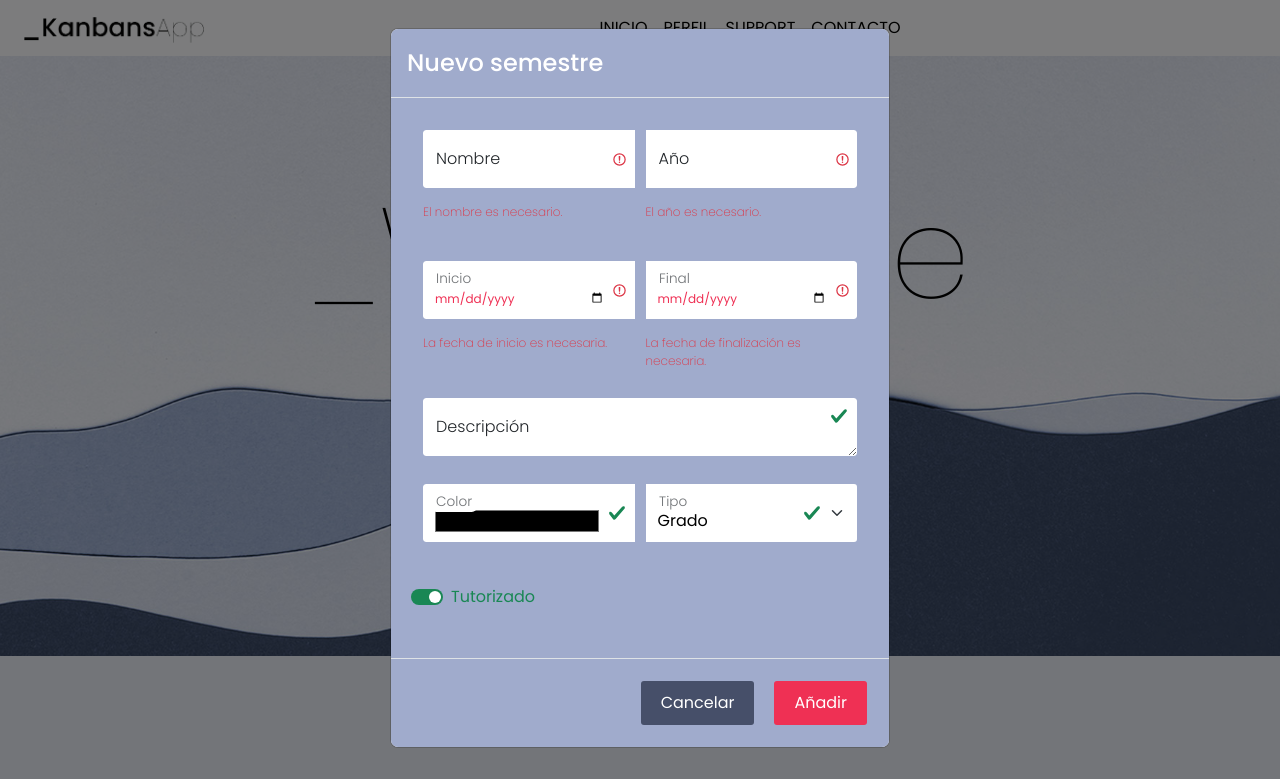
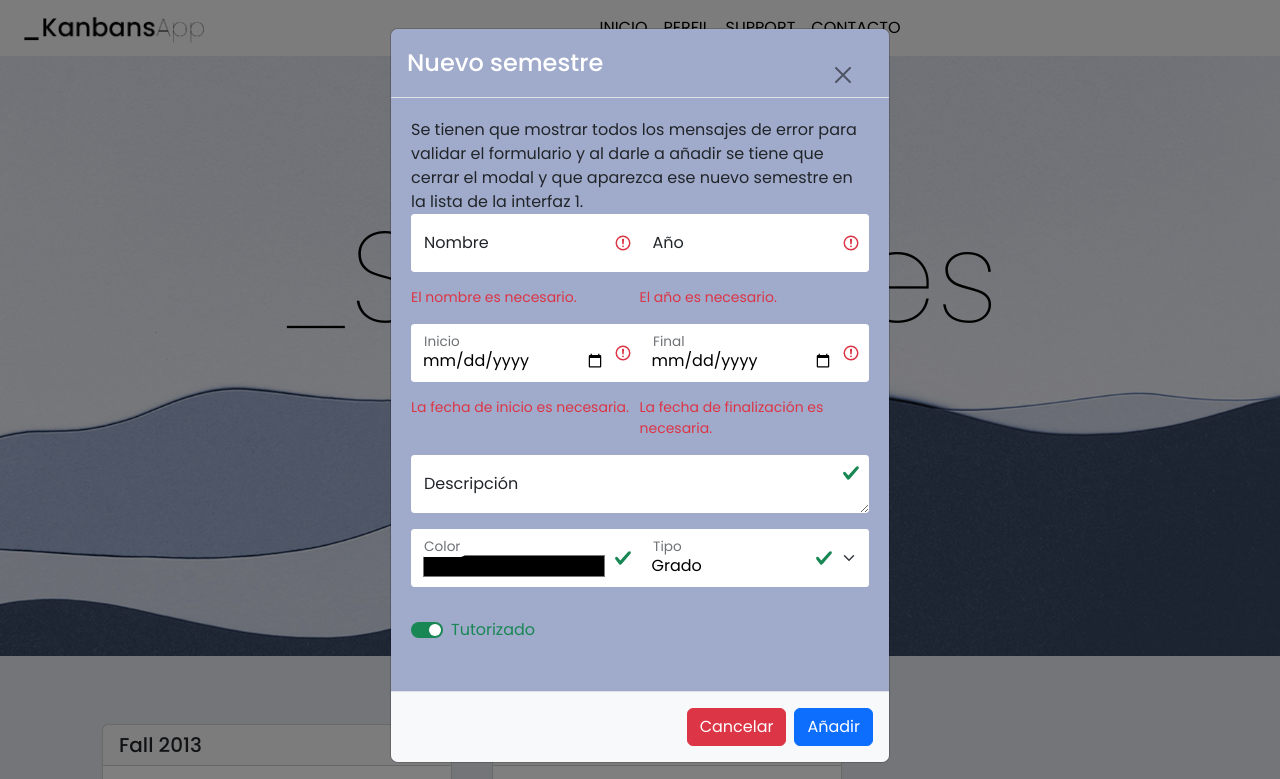
Before and after one commit to xavi-mat/fullstack-prod1, a plain HTML site: page index.html in a window 1280 px wide. Both pictures are taken after a click on the button "+ SEMESTRE". Shown: the top 779 px of the page. Drawn offline with nearby package versions, Linux system fonts and the light colour scheme.

Commit message:
Afinando estructura v1

```diff
--- a/css/styles.css
+++ b/css/styles.css
@@ -258,8 +258,6 @@ h1, h2, h3, h4, h5, h6 {
 }
 
 
-
-
 /* Estilos del footer */
 .footer {
     background-color: #ededea;
@@ -291,6 +289,12 @@ h1, h2, h3, h4, h5, h6 {
     text-align: center;
     padding-top: 20px;
     padding-bottom: 10px;
+
+}
+
+.zone {
+    border-radius: 12px;
+    padding: 8px;
 
 }
 
--- a/index.html
+++ b/index.html
@@ -14,10 +14,10 @@
     integrity="sha384-T3c6CoIi6uLrA9TneNEoa7RxnatzjcDSCmG1MXxSR1GAsXEV/Dwwykc2MPK8M2HN" crossorigin="anonymous">
   <script src="https://cdn.jsdelivr.net/npm/bootstrap@5.3.2/dist/js/bootstrap.bundle.min.js"
     integrity="sha384-C6RzsynM9kWDrMNeT87bh95OGNyZPhcTNXj1NW7RuBCsyN/o0jlpcV8Qyq46cDfL" crossorigin="anonymous">
-    </script>
+  </script>
   <!-- Iconos de bootstrap -->
   <link rel="stylesheet" href="https://cdn.jsdelivr.net/npm/bootstrap-icons@1.11.1/font/bootstrap-icons.css">
-  <link rel="stylesheet" href="css/styles.css">
+  <link rel="stylesheet" href="./styles.css">
   <script defer src="./script.js"></script>
 </head>
 
@@ -53,39 +53,29 @@
     </div>
   </nav>
 
-  <!-- SubHero Home-->
-  <div class="body-hero hero-section">
+  <!-- SubHero -->
+  <div class="body-hero hero-section mb-5">
     <div class="jumbotron jumbotron-fluid">
       <div class="container-asignaturas">
-        <h1 id="pageTitle" class="display-4 text-center">_Welcome</h1>
-        <p class="lead text-center"><span id="pageTopic" style="font-weight: bold;">Kanbans</span></p>
-        <h4 class="text-center">by  <span id="pageTopic" style="font-weight: bold;">Jack </span>X</h4>
+        <h1 id="pageTitle" class="display-4 text-center">_Semestres</h1>
+        <p class="lead text-center">Organiza tu <span id="pageTopic" style="font-weight: bold;">curso</span></p>
+        <p id="semSlogan" class="lead text-center d-none semSlogan">Lo mejor sería que tus asignaturas no llegaran a la
+          derecha del todo, pero si alguna cae allí... vuelve a la izquierda y no te desanimes!.</p>
+        <!-- Botones para abrir los modales de formulario -->
         <button id="newSemBtn" class="custom-btn" data-bs-toggle="modal" data-bs-target="#newSemesterModal">+ SEMESTRE</button>
-      </div>
-    </div>
-  </div>
-
-<!-- SubHero Detail Page-->
-  <div class="container">
-    <div class="jumbotron jumbotron-fluid">
-      <div class="container-asignaturas">
-        <p id="semSlogan" class="lead text-center d-none">Lo mejor sería que tus asignaturas no llegaran a la
-          derecha del todo,
-          pero si alguna cae allí... vuelve a la izquierda y no te desanimes!.</p>
-        <!-- Botones para abrir los modales de formulario -->
         <button id="newSubjectBtn" class="custom-btn d-none" onclick="openSubjectForm(0)">+ ASIGNATURA</button>
       </div>
     </div>
   </div>
 
-  <div id="semestersList" class="d-flex flex-wrap"></div>
+  <div id="semestersList" class="container d-flex flex-wrap"></div>
 
-  <div id="semesterPage" class="d-none">
-    <div id="pendientes-zone" class="zone text-center data-status="0">
+  <div id="semesterPage" class="container d-none c-d2">
+    <div id="pendientes-zone" class="zone" data-status="0">
       <h3>Pendientes</h3>
-      <div id="pendientesList" class="d-flex flex-wrap container pendientes-container"></div>
+      <div id="pendientesList" class=" d-flex flex-wrap"></div>
     </div>
-    <div class="body-bg draggable-container">
+    <div class="body-bg draggable-container m-2">
       <div class="section dctilte" id="empezadas-column" data-status="1">
         <h3>Empezadas</h3>
         <button class="custom-btn-dg" onclick="openSubjectForm(1)">+ ASIGNATURA</button>
@@ -113,19 +103,34 @@
     </div>
   </footer>
 
-<!-- Modal para crear semestre -->
+  <!-- Modals -->
   <div id="newSemesterModal" class="modal fade" data-bs-backdrop="static" data-bs-keyboard="false">
     <div class="modal-dialog modal-fullscreen-sm-down">
       <div class="modal-content">
+
         <div class="modal-header">
           <h4 class="modal-title">Nuevo semestre</h4>
+          <button type="button" class="btn-close" data-bs-dismiss="modal"></button>
         </div>
-<!-- Formulario para crear semestre -->
         <form class="was-validated" id="newSemForm" onsubmit="return handleNewSemForm(event, this)">
           <div class="modal-body">
+            <!-- un formulario con campos requeridos y otros opcionales. Los campos pueden ser: -->
+            <!-- nombre del semestre,
+              año,
+              fecha inicio,
+              fecha final, -->
+            <!-- descripción, -->
+            <!-- color que se verá en la interfaz 1 para diferenciar entre las cards,
+              y otros dos campos a elección de vosotros. -->
+            Se tienen que mostrar todos los mensajes de error para validar el
+            formulario y al darle a añadir se tiene que cerrar el modal y que aparezca ese nuevo
+            semestre en
+            la
+            lista de
+            la interfaz 1.
             <div class="input-group mb-3">
               <div class="form-floating">
-                <input type="text" class="form-control .modal-title" id="semName" placeholder="Nombre" name="semName" required>
+                <input type="text" class="form-control" id="semName" placeholder="Nombre" name="semName" required>
                 <label for="semName">Nombre</label>
                 <div class="invalid-feedback">El nombre es necesario.</div>
               </div>
@@ -176,8 +181,8 @@
             </div>
           </div>
           <div class="modal-footer">
-            <button type="button" class="custom-btn2" data-bs-dismiss="modal">Cancelar</button>
-            <button type="submit" class="custom-btn">Añadir</button>
+            <button type="button" class="btn btn-danger" data-bs-dismiss="modal">Cancelar</button>
+            <button type="submit" class="btn btn-primary">Añadir</button>
           </div>
         </form>
       </div>
@@ -228,7 +233,7 @@
             </div>
           </div>
           <div class="modal-footer">
-            <button type="button" class="btn btn-outline-danger" data-bs-dismiss="modal">Cancelar</button>
+            <button type="button" class="btn btn-danger" data-bs-dismiss="modal">Cancelar</button>
             <button type="submit" class="btn btn-primary">Añadir</button>
           </div>
         </form>
```
